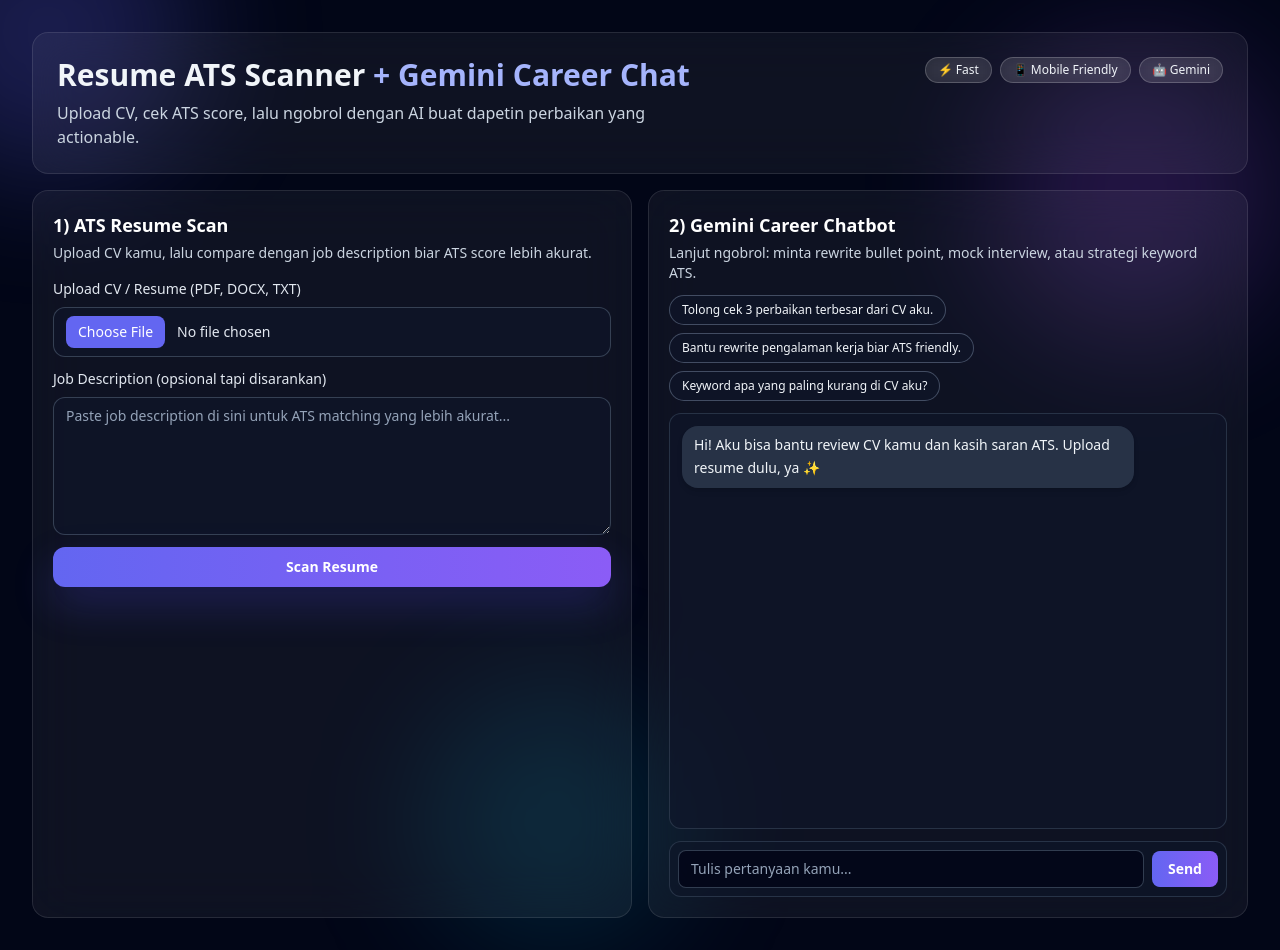
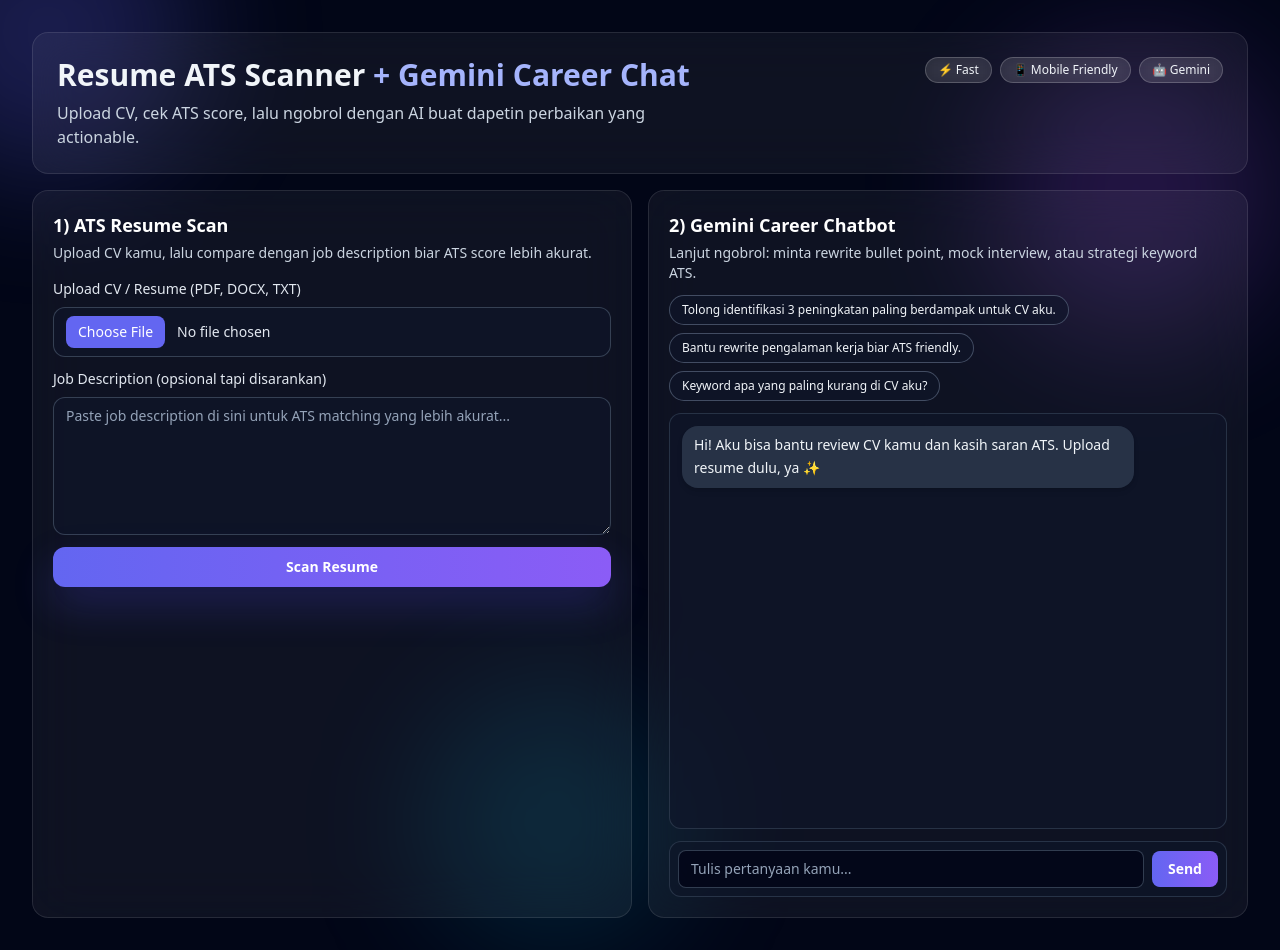
Before and after one commit to norchcode/simplify-ats-gemini, a Next.js app: page / in a window 1280 px wide. Built offline with nearby package versions, Linux system fonts and the light colour scheme.

Commit message:
Refine quick prompt wording for better clarity

```diff
--- a/app/page.js
+++ b/app/page.js
@@ -8,7 +8,7 @@
 };
 
 const quickPrompts = [
-  "Tolong cek 3 perbaikan terbesar dari CV aku.",
+  "Tolong identifikasi 3 peningkatan paling berdampak untuk CV aku.",
   "Bantu rewrite pengalaman kerja biar ATS friendly.",
   "Keyword apa yang paling kurang di CV aku?"
 ];
```
